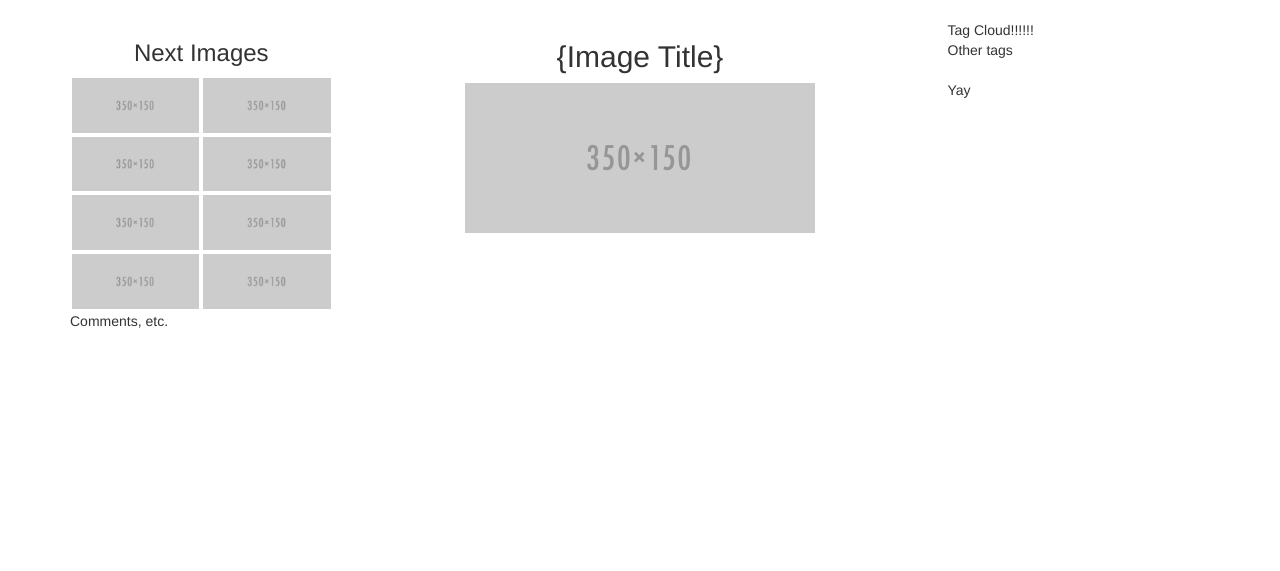
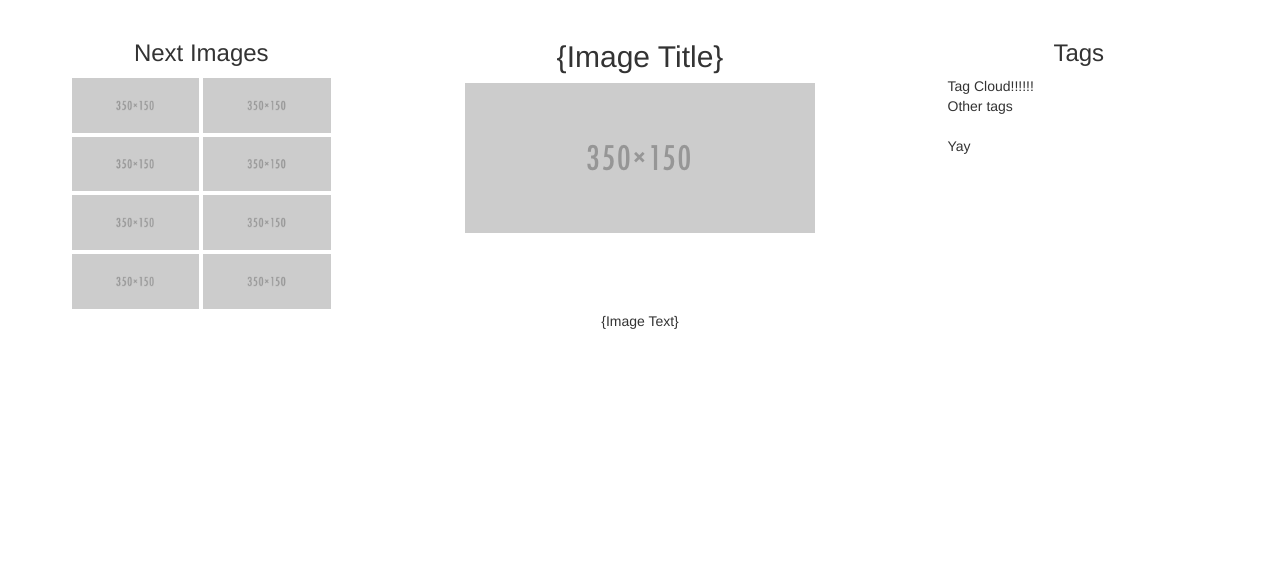
Before and after one commit to davidmancini/jpegery, a PHP site: page /image.php in a window 1280 px wide. Shown: the part 51-622 px from the top of the page. Run offline with PHP 8.4, Linux system fonts and the light colour scheme; some libraries are stand-ins or nearby versions.

Commit message:
Corrected minor typo. https://app.asana.com/0/84113659891181/91309023675436

```diff
--- a/image.php
+++ b/image.php
@@ -23,7 +23,7 @@
 								<div class="col-sm-6">
 									<a href="#"><img src="images/placeholder.png" alt="Placeholder Image" class="img-responsive nextImage"></a>
 								</div>
-								<div class="col-sm-6 col-sm-12">
+								<div class="col-sm-6">
 									<a href="#"><img src="images/placeholder.png" alt="Placeholder Image" class="img-responsive nextImage"></a>
 								</div>
 								<div class="col-sm-6">
@@ -52,13 +52,22 @@
 							<img src="images/placeholder.png" alt="Placeholder Image" class="center-block img-responsive">
 						</div>
 
-						<div class="col-md-3 col-xs-3"><!--Tag cloud and up/downvotes-->
+						<div class="col-sm-3 col-xs-3"><!--Tag cloud and up/downvotes-->
+							<h3 class="text-center">Tags</h3>
 							Tag Cloud!!!!!!<br>Other tags<br><br>Yay
 						</div>
 
-						<div class="col-md-12 col-xs-9"><!--Image data: text, comments, etc.-->
-							Comments, etc.
-						</div>
+						<div class="col-sm-12 col-xs-9 imageData"><!--Image data: text, comments, etc.-->
+							<div class="imageText text-center">
+								{Image Text}
+							</div>
+							<div class="submit-comment">
+
+							</div>
+							<div class="comments">
+
+							</div>
+						</div><!--/imageData-->
 
 					</div><!--/row-->
 				</div><!--/contentContainer-->
```
